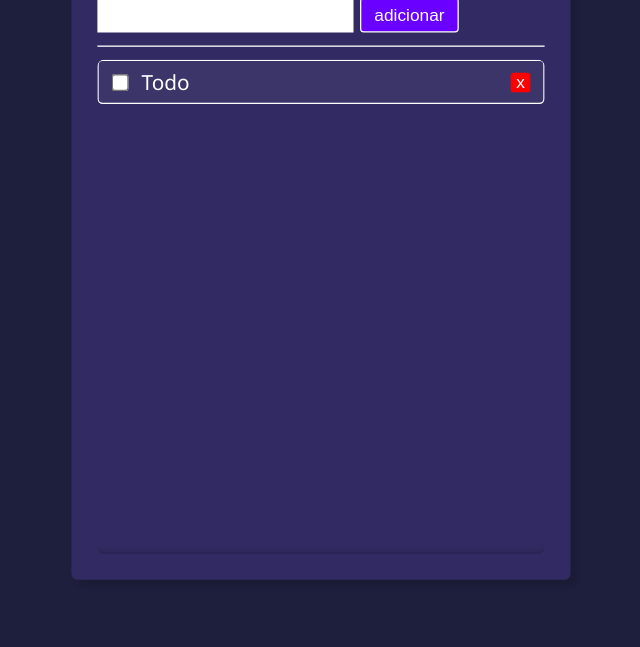
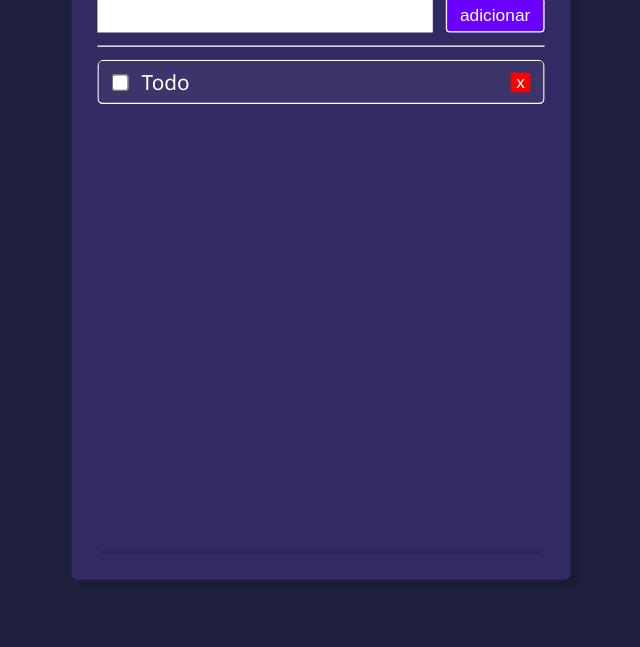
Before and after one commit to LuizAntonioPL/todoList, a plain HTML site: page index.html in a window 1280 px wide. Shown: the part 153-800 px from the top of the page, without its empty margins (319-959 px from the left). Drawn offline with Linux system fonts and the light colour scheme.

Commit message:
Form: Clear input after submit

```diff
--- a/script.js
+++ b/script.js
@@ -55,6 +55,7 @@ function renderTodos() {
 todoForm.addEventListener("submit", (e) => {
   e.preventDefault();
   addTodo(e.target.todoInp.value);
+  document.getElementById("todoInp").value = "";
 });
 
 window.addEventListener("beforeunload", () => {
--- a/style.css
+++ b/style.css
@@ -36,7 +36,9 @@ body{
 
 #todoForm{
     display: flex;
-    gap: 5px;
+    gap: 10px;
+
+    justify-content: space-between;
 }
 
 #todoForm button{
@@ -50,6 +52,7 @@ body{
 
 #todoInp{
     padding: 0px 10px;
+    flex: 1;
 }
 
 #todoList{
```
